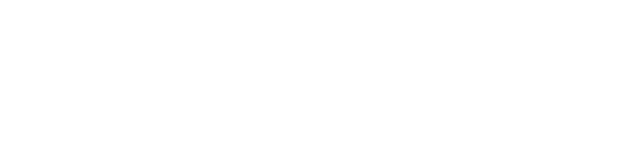
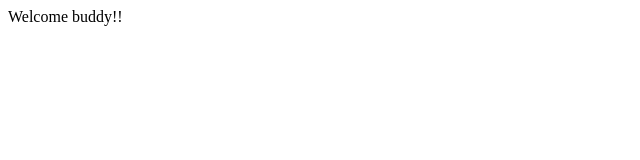
Before and after one commit to bittu818/infrabuild02, a plain HTML site: page index.html in a window 1280 px wide. Shown: the whole page, without its empty margins (0-640 px from the left). Drawn offline with Linux system fonts and the light colour scheme.

Commit message:
Modified html file

```diff
--- a/index.html
+++ b/index.html
@@ -6,6 +6,6 @@
     <title>Document</title>
 </head>
 <body>
-
+    Welcome buddy!!
 </body>
 </html>
```
